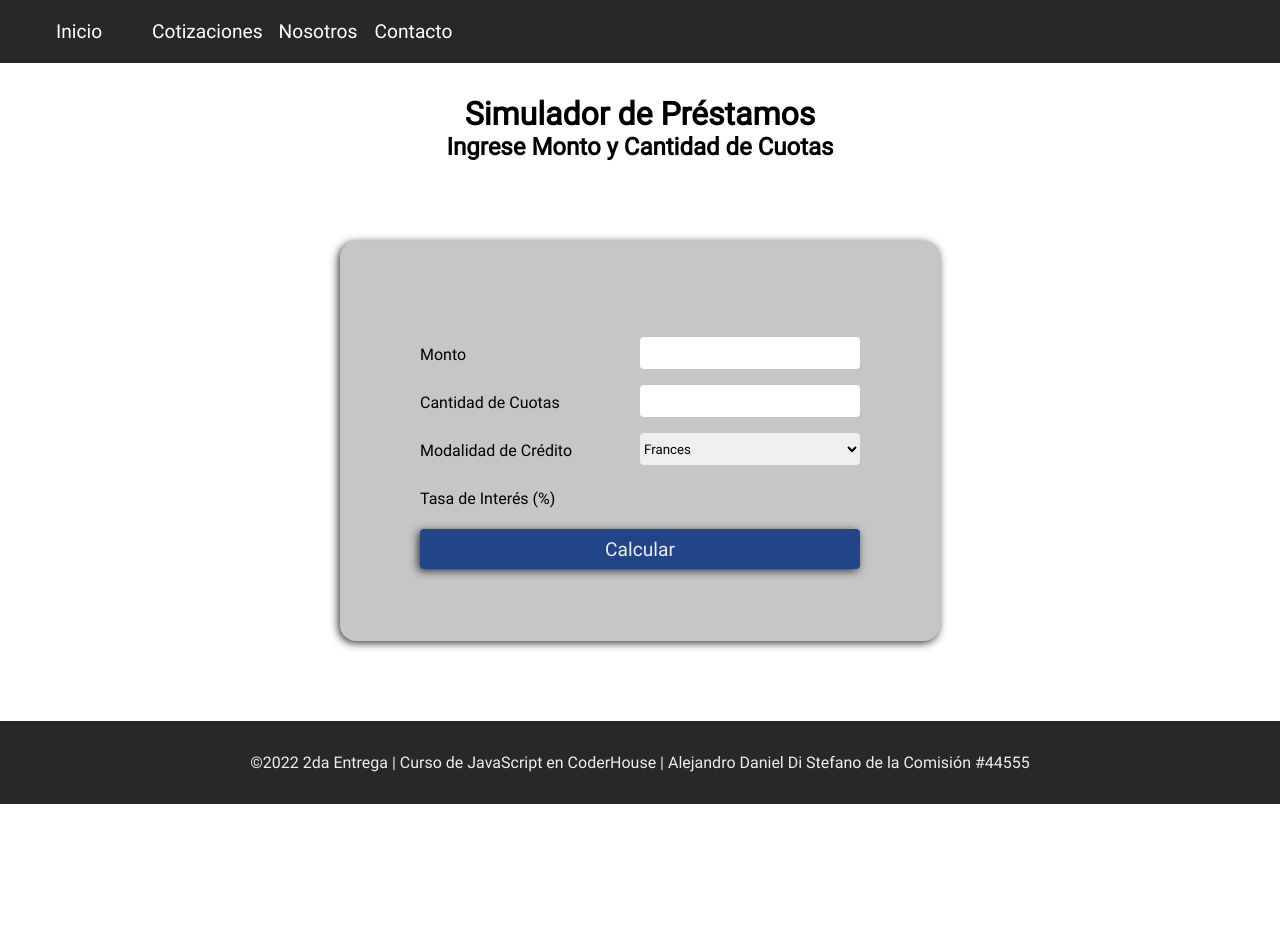
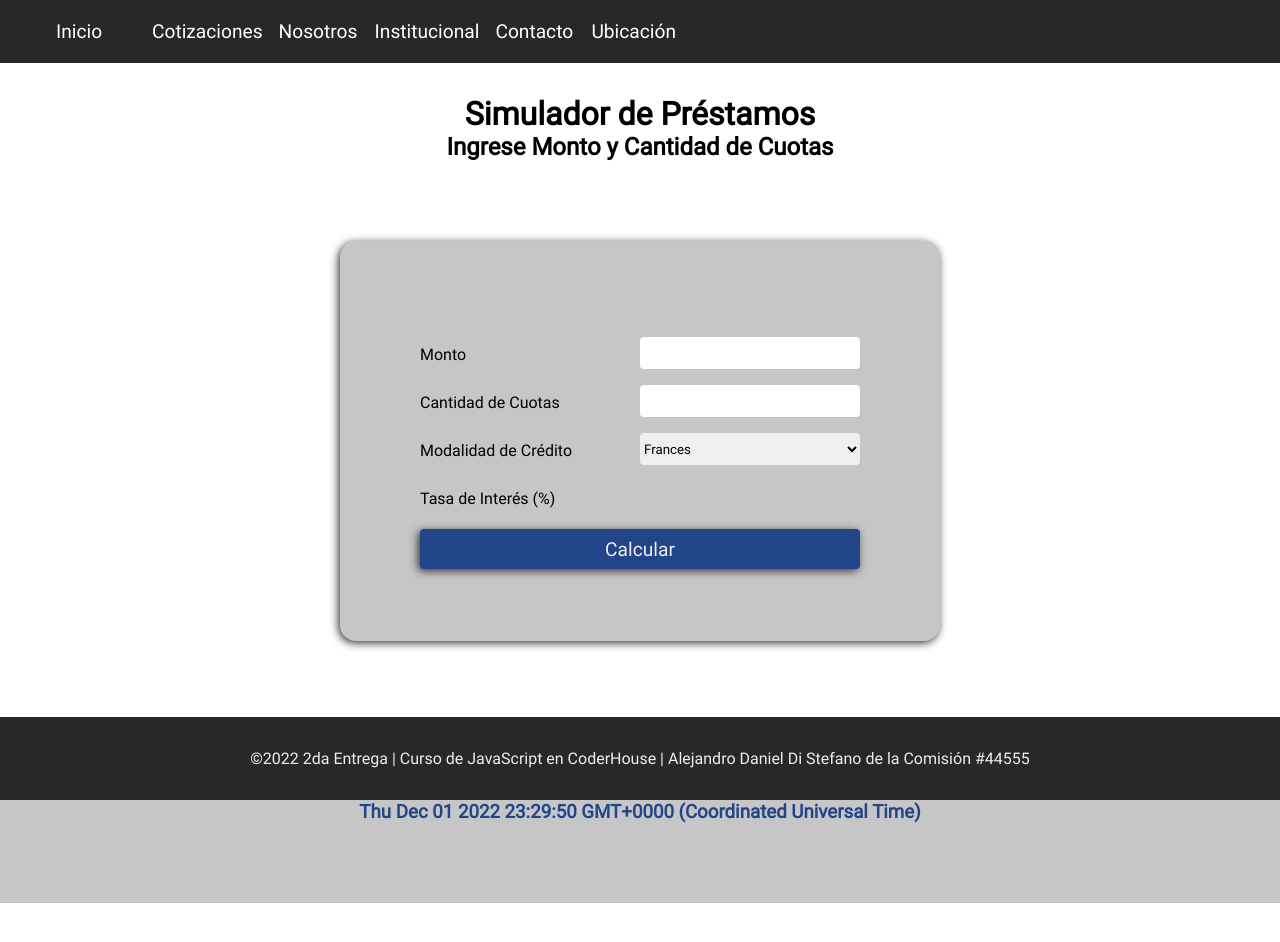
Before and after one commit to Drako01/DiStefano-EntregaCoder, a plain HTML site: page index.html in a window 1280 px wide. Before the commit the page ends 804 px from the top, so only its background shows below. Drawn offline with Linux system fonts and the light colour scheme.

Commit message:
Funciones de orden superior

```diff
--- a/js/index.js
+++ b/js/index.js
@@ -1,7 +1,7 @@
 // Defino las Variables (Utilizando todas las formas vistas)
 let nombre = 'Alejandro Daniel Di Stefano',
     comision = 44555,
-    links = ['Inicio', 'Cotizaciones', 'Nosotros', 'Contacto'],
+    links = ['Inicio', 'Cotizaciones', 'Nosotros', 'Institucional', 'Contacto', 'Ubicación'],
     formulario = [
         {
             id: 'monto',
@@ -47,9 +47,9 @@ const calcularInteres = (cuotas) => cuotas <= 12 ? 20 : cuotas <= 18 ? 30 : cuot
 const calcularCuotas = (i) =>
     modalidad.value == 'Frances' ?
         parseFloat(monto.value * (i / (1 - (1 + i) ** (cantCuotas.value * -1))), 2) :
-        modalidad.value == 'Aleman' ?
-            parseFloat((monto.value * i) / (1 - (1 - i) ** cantCuotas.value), 2) :
-            parseFloat(monto.value, 2) + (monto.value * i)
+    modalidad.value == 'Aleman' ?
+        parseFloat((monto.value * i) / (1 - (1 - i) ** cantCuotas.value), 2) :
+        parseFloat(monto.value, 2) + (monto.value * i)
 
 function resultado(i) {
     let section = d.querySelector('section');
@@ -79,21 +79,21 @@ function resultado(i) {
 
 //********** Manejo del DOM **********//
 
-// Defino la Navbar
-const navBar = (limit = []) => {
+// Defino la Navbar utilizando una Iteracion con forEach
+const navBar = () => {
     let nav = d.createElement('nav'),
         ul = d.createElement('ul');
     ul.className = 'menu';
-    for (let link of limit) {
+    links.forEach((link) => {
         ul.innerHTML += `<li><a href="#${link}">${link}</a></li>`;
-    }
+    })
     nav.appendChild(ul)
     header.appendChild(nav)
 }
 navBar(links);
 
 
-// Defino Tabla de Simulación
+// Defino Tabla de Simulación iterando con un for el objeto "formulario"
 const sectionTabla = (limits = []) => {
     let
         sectionTabla = d.createElement('section'),
@@ -142,6 +142,18 @@ const showSelected = () => {
     resultado(interes);
 }
 
+// Defino la hora estandar de Argentina
+const date = new Date(),
+    [month, day, yearNow]       = [date.getMonth(), date.getDate(), date.getFullYear()],
+    [hour, minutes, seconds] = [date.getHours(), date.getMinutes(), date.getSeconds()],
+    ahora = document.createElement('div');
+
+
+ahora.innerHTML = `<h3>${date}</h3>`
+ahora.className = 'tiempo'
+main.appendChild(ahora)
+
+
 /* 1er Entrega
     1. Conceptos generales: Sintaxis y variables
 
--- a/sass/_footer.scss
+++ b/sass/_footer.scss
@@ -1,9 +1,11 @@
 footer {
+    position: sticky;
+    bottom: 0;
     display: flex;
     justify-content: center;
     background-color: var(--grey);
     color: var(--light);
     padding: 1rem 0;
     align-items: center;
-    position: relative;
+
 }
--- a/sass/_formulario.scss
+++ b/sass/_formulario.scss
@@ -68,3 +68,8 @@
 #main h1{
     padding-top: 2rem;
 }
+.tiempo{
+    padding: 5rem 2rem;
+    color: var(--second);
+    background-color: var(--med);
+}
```
Also changed, not shown: css/style.css, 1 other file.
